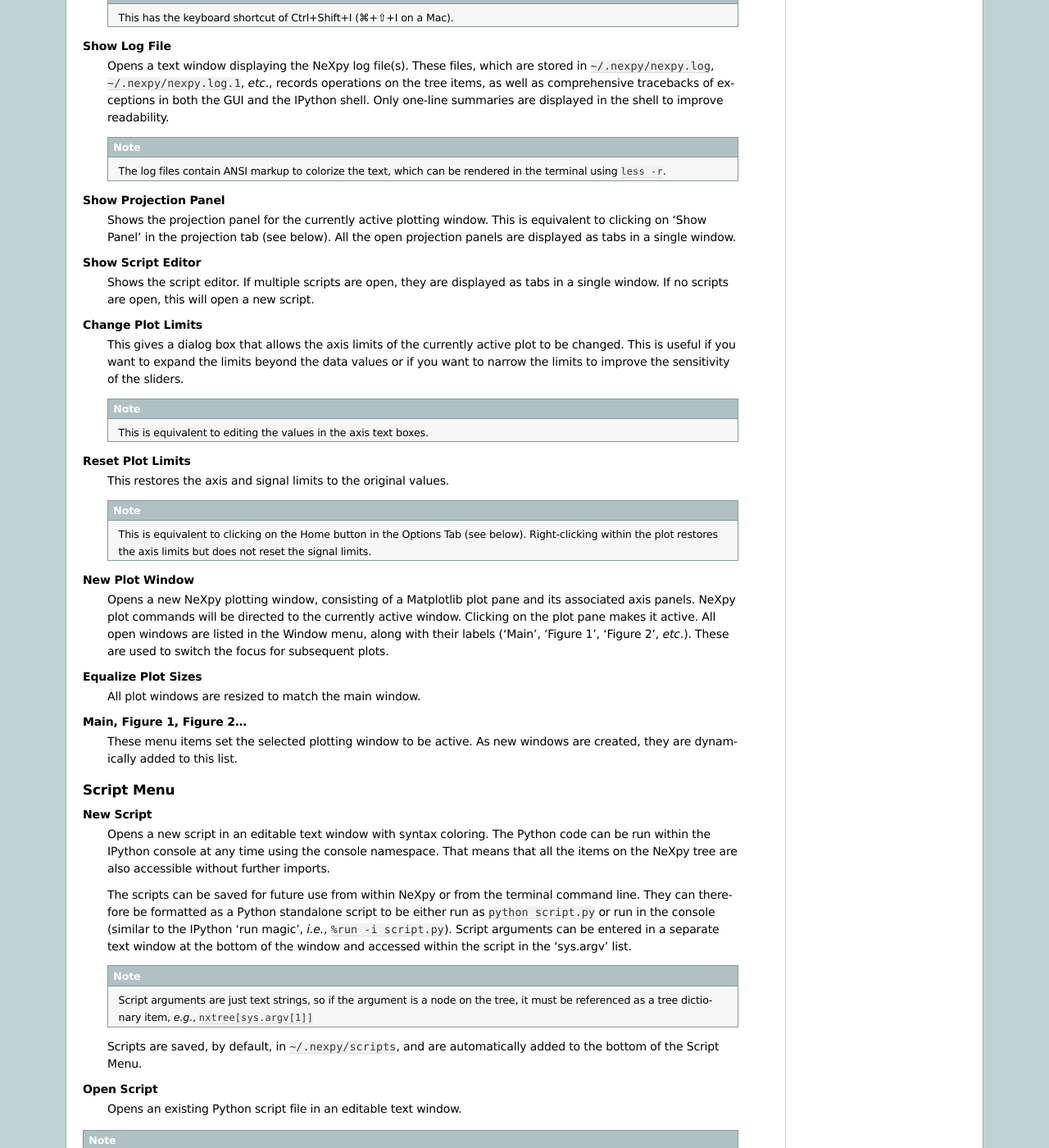
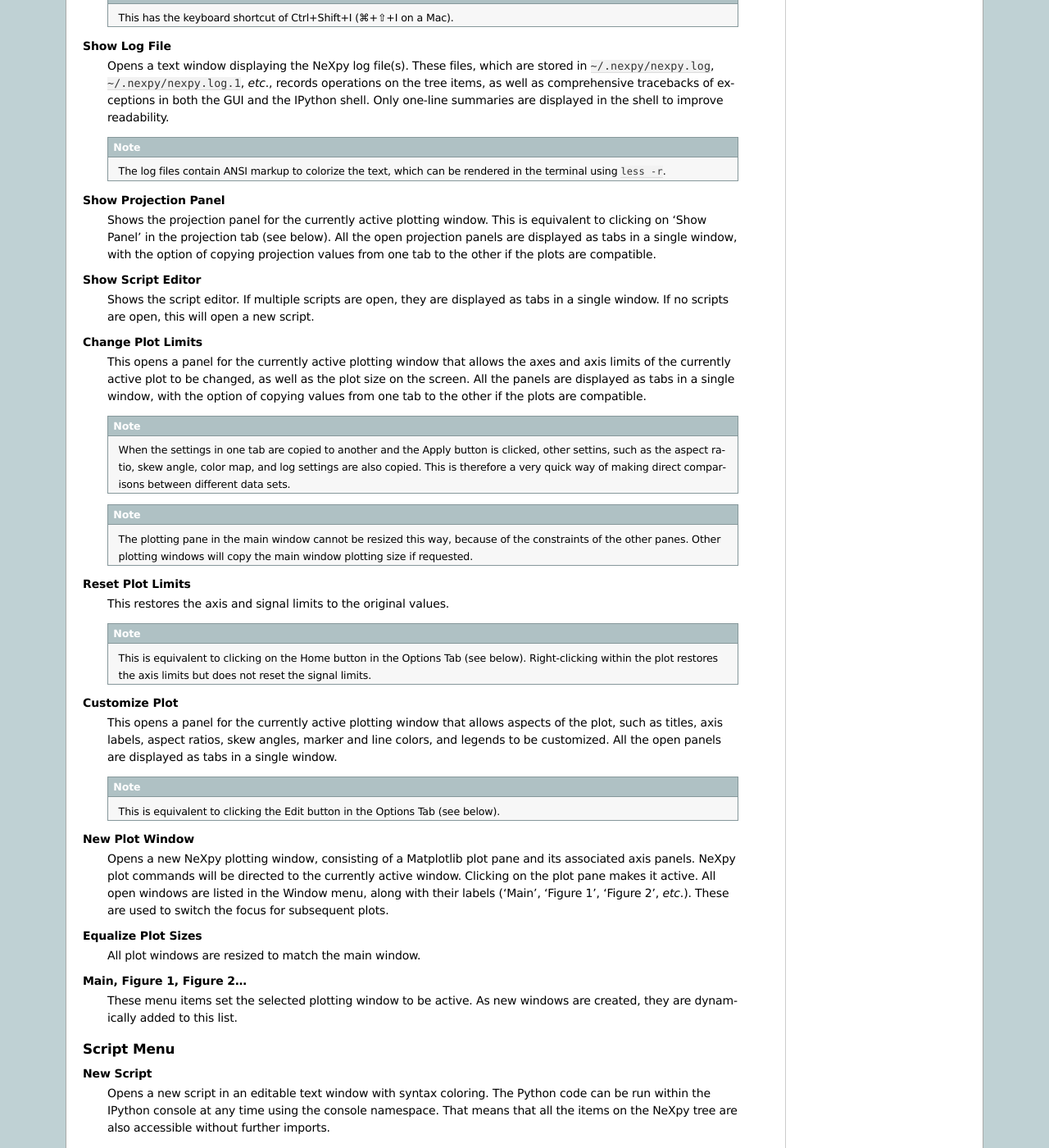
Before and after one commit to nexpy/nexpy, a Sphinx documentation site: the page built from doc/source/pythongui.rst, in a window 1280 px wide and 1400 px high, scrolled down 6314 px. Shown: the whole window at 82% size. Built offline with Sphinx 7.4.7, drawn with Linux system fonts in a browser that asks for light colours.

Commit message:
Update documentation of new tabbed interfaces

```diff
--- a/doc/source/pythongui.rst
+++ b/doc/source/pythongui.rst
@@ -342,7 +342,9 @@
 **Show Projection Panel**
     Shows the projection panel for the currently active plotting window. This is
     equivalent to clicking on 'Show Panel' in the projection tab (see below).
-    All the open projection panels are displayed as tabs in a single window.
+    All the open projection panels are displayed as tabs in a single window, with the
+    option of copying projection values from one tab to the other if the plots are
+    compatible.
 
 **Show Script Editor**
     Shows the script editor. If multiple scripts are open, they are displayed as
@@ -350,12 +352,19 @@
     script.
 
 **Change Plot Limits**
-    This gives a dialog box that allows the axis limits of the currently active
-    plot to be changed. This is useful if you want to expand the limits beyond
-    the data values or if you want to narrow the limits to improve the
-    sensitivity of the sliders.
+    This opens a panel for the currently active plotting window that allows the axes and
+    axis limits of the currently active plot to be changed, as well as the plot size on
+    the screen. All the panels are displayed as tabs in a single window, with the option
+    of copying values from one tab to the other if the plots are compatible.
 
-    .. note:: This is equivalent to editing the values in the axis text boxes.
+    .. note:: When the settings in one tab are copied to another and the Apply button is
+              clicked, other settins, such as the aspect ratio, skew angle, color map,
+              and log settings are also copied. This is therefore a very quick way of
+              making direct comparisons between different data sets.
+
+    .. note:: The plotting pane in the main window cannot be resized this way, because of
+              the constraints of the other panes. Other plotting windows will copy the
+              main window plotting size if requested.
 
 **Reset Plot Limits**
     This restores the axis and signal limits to the original values.
@@ -363,6 +372,15 @@
     .. note:: This is equivalent to clicking on the Home button in the Options
               Tab (see below). Right-clicking within the plot restores the
               axis limits but does not reset the signal limits.
+
+**Customize Plot**
+    This opens a panel for the currently active plotting window that allows aspects of
+    the plot, such as titles, axis labels, aspect ratios, skew angles, marker and line
+    colors, and legends to be customized. All the open panels are displayed as tabs in a
+    single window.
+
+    .. note:: This is equivalent to clicking the Edit button in the Options Tab (see
+              below).
 
 **New Plot Window**
     Opens a new NeXpy plotting window, consisting of a Matplotlib plot pane and
```
